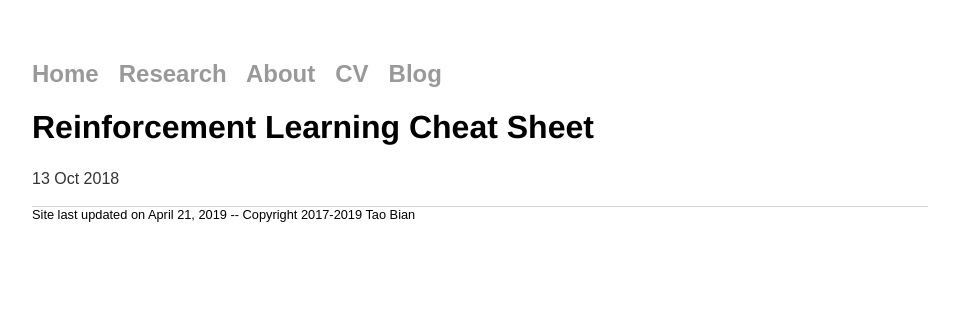
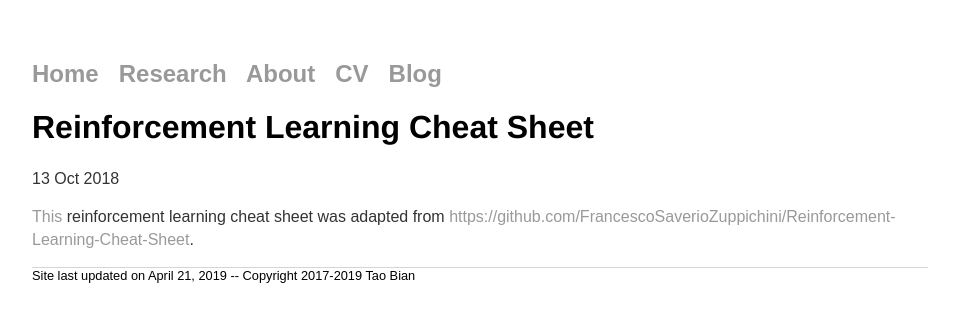
Before and after one commit to tao-bian-nyu/tao-bian-nyu.github.io, a Jekyll site: the page built from _posts/2018-10-13-reinforcement-learning-cheat-sheet.md, in a window 1280 px wide. Shown: the top 322 px of the page, without its empty margins (160-1119 px from the left). Built offline with Jekyll 4.4.1, drawn with Linux system fonts in a browser that asks for light colours.

Commit message:
Update 2018-10-13-reinforcement-learning-cheat-sheet.md

```diff
--- a/_posts/2018-10-13-reinforcement-learning-cheat-sheet.md
+++ b/_posts/2018-10-13-reinforcement-learning-cheat-sheet.md
@@ -3,3 +3,5 @@ layout: post
 title: "Reinforcement Learning Cheat Sheet"
 date: 2018-10-13
 ---
+
+[This](https://github.com/taobian89/Reinforcement-Learning-Cheat-Sheet) reinforcement learning cheat sheet was adapted from [https://github.com/FrancescoSaverioZuppichini/Reinforcement-Learning-Cheat-Sheet](https://github.com/FrancescoSaverioZuppichini/Reinforcement-Learning-Cheat-Sheet).
```
